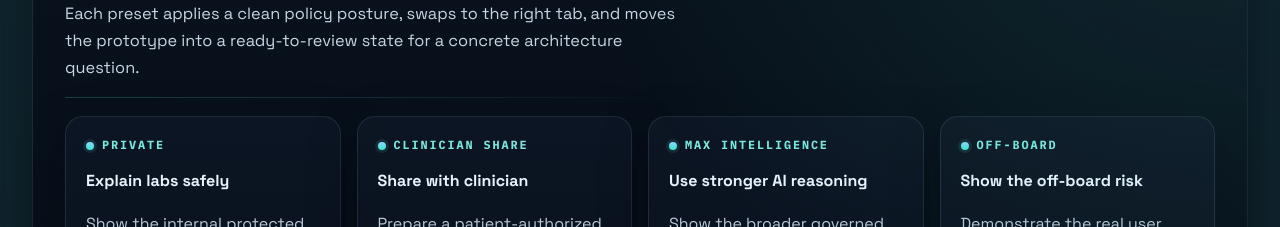
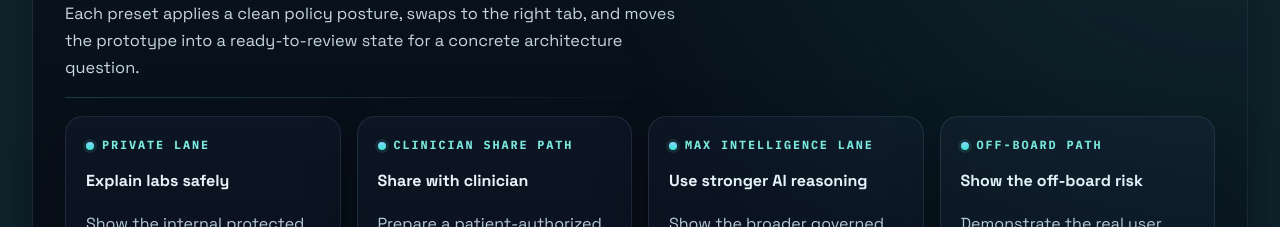
Before and after one commit to gpresearch2025/phase3.75_0316_bg, a plain HTML site: page prototype/index.html in a window 1280 px wide. Shown: the part 7900-8127 px from the top of the page. Drawn offline with Linux system fonts and the light colour scheme.

Commit message:
Tighten prototype semantics to March 17 memo

```diff
--- a/prototype/script.js
+++ b/prototype/script.js
@@ -192,7 +192,7 @@ const scenarioPresets = [
   {
     id: "labs-explainer",
     title: "Explain labs safely",
-    lane: "Private",
+    badge: "Private lane",
     summary: "Show the internal protected explanation path for a straightforward health question.",
     outcome: "Internal protected model, no external provider",
     recipient: "ai_export",
@@ -209,7 +209,7 @@ const scenarioPresets = [
   {
     id: "clinician-share",
     title: "Share with clinician",
-    lane: "Clinician share",
+    badge: "Clinician share path",
     summary: "Prepare a patient-authorized packet for a doctor, clinic, or hospital without implying a full staff portal.",
     outcome: "Scoped share packet for a verified destination",
     recipient: "clinician_share",
@@ -226,7 +226,7 @@ const scenarioPresets = [
   {
     id: "max-intelligence",
     title: "Use stronger AI reasoning",
-    lane: "Max Intelligence",
+    badge: "Max Intelligence lane",
     summary: "Show the broader governed route when the user wants deeper reasoning and explicitly authorizes more context.",
     outcome: "Broader governed context while Consentext stays in front",
     recipient: "ai_export",
@@ -243,7 +243,7 @@ const scenarioPresets = [
   {
     id: "off-board-risk",
     title: "Show the off-board risk",
-    lane: "Off-Board",
+    badge: "Off-Board path",
     summary: "Demonstrate the real user exit path when someone leaves Consentext and pastes data into an outside tool directly.",
     outcome: "User leaves the protected environment",
     recipient: "ai_export",
@@ -845,7 +845,7 @@ function renderScenarioPresets() {
   scenarioGrid.innerHTML = scenarioPresets.map((preset) => `
     <article class="scenario-card ${state.activeScenario === preset.id ? "is-active" : ""}">
       <div class="scenario-head">
-        <span class="mini-label">${preset.lane}</span>
+        <span class="mini-label">${preset.badge}</span>
         <strong>${preset.title}</strong>
       </div>
       <p>${preset.summary}</p>
```
Also changed, not shown: prototype/executive-brief.html (+1 -1 lines), 1 other file.
